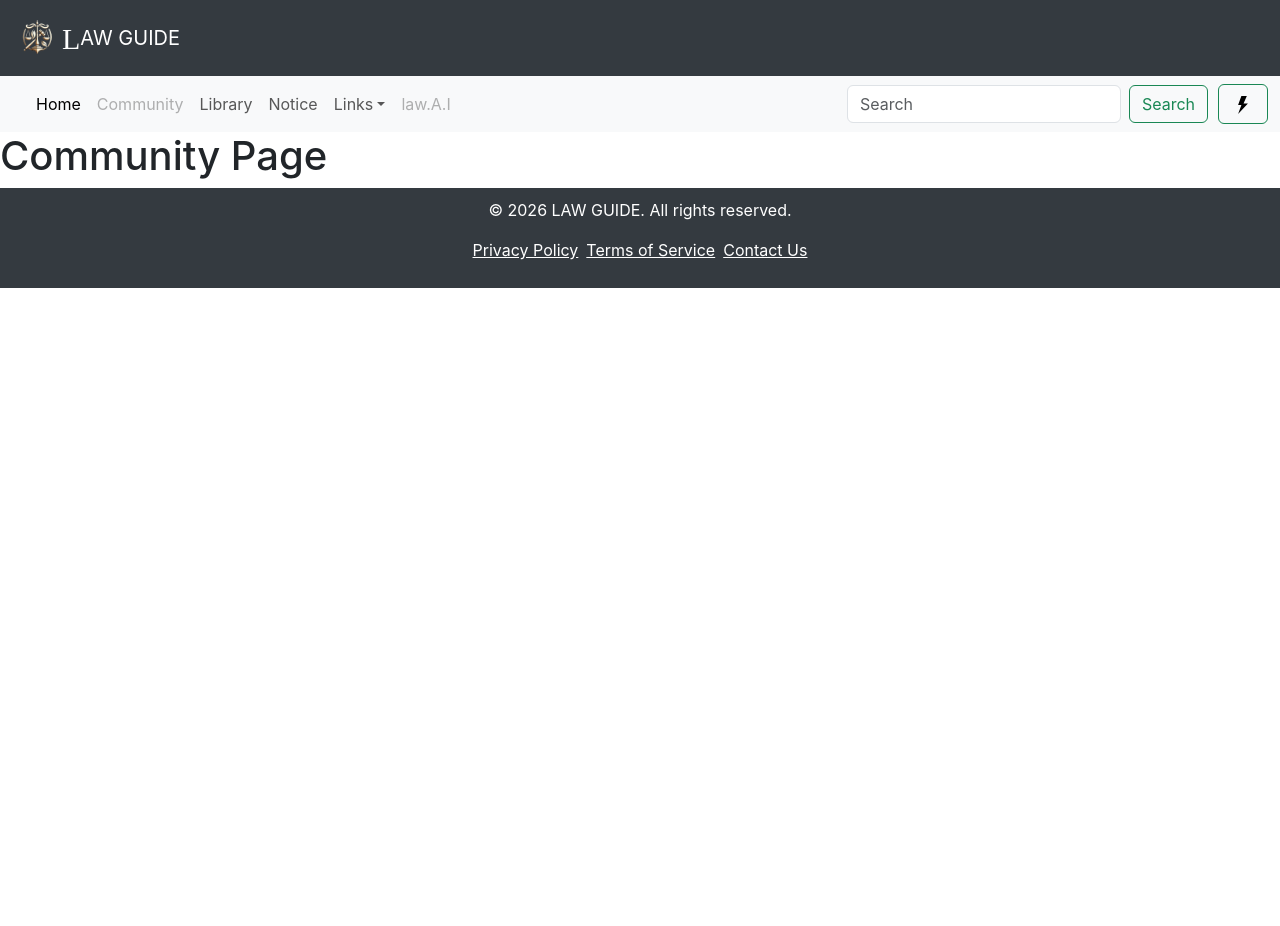
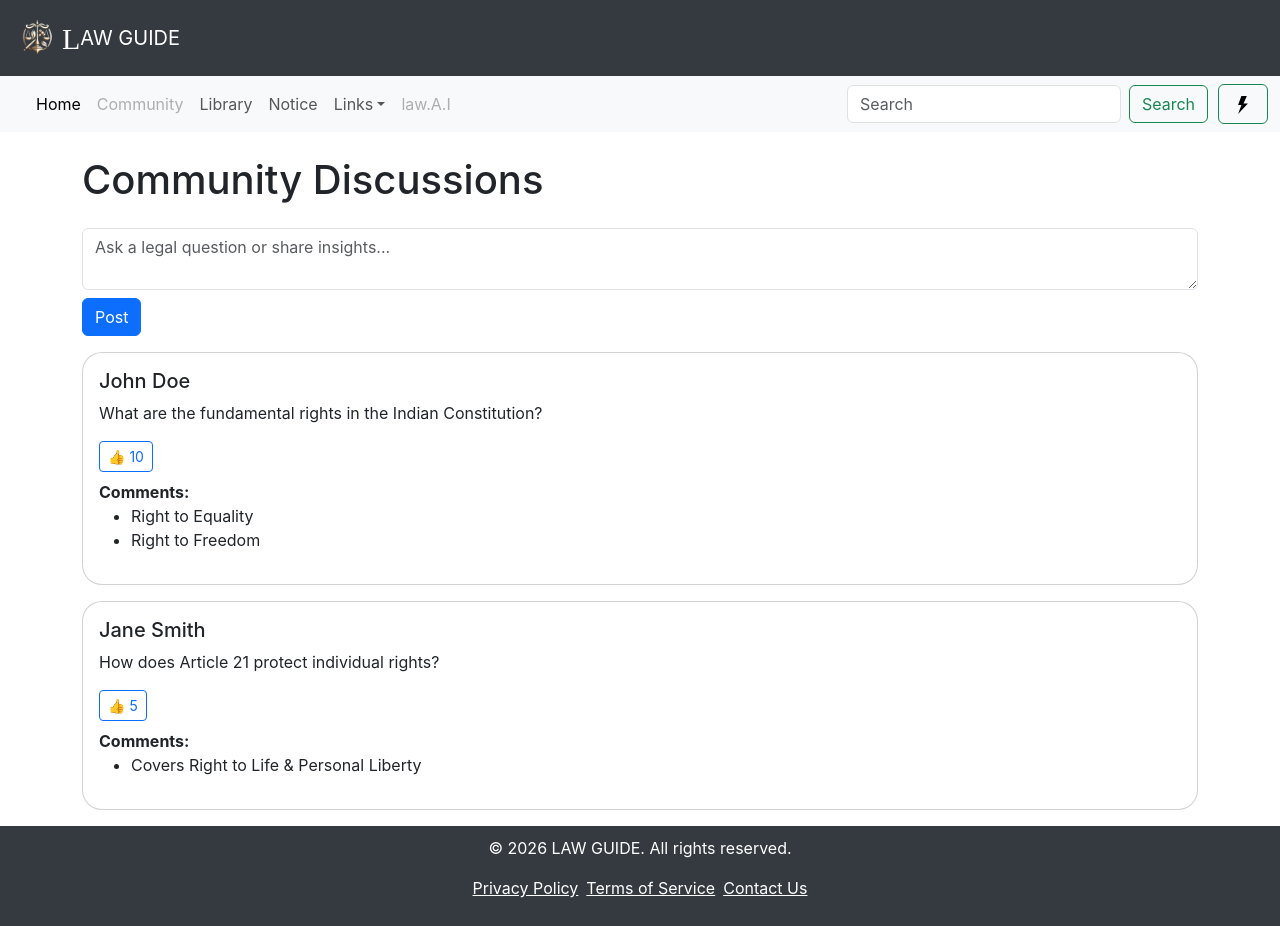
Before and after one commit to Darkstrike03/LawGuide, a React (Create React App) app: page /community in a window 1280 px wide. Before the commit the page ends 800 px from the top, so only its background shows below. Built offline with nearby package versions, Linux system fonts and the light colour scheme.

Commit message:
Update Community.js

```diff
--- a/src/component/Community.js
+++ b/src/component/Community.js
@@ -1,14 +1,61 @@
-import React from 'react';
+import React, { useState } from 'react';
 
-class Community extends React.Component {
-    render() {
-        return (
-            <div>
-                <h1>Community Page</h1>
-                {/* Add your community content here */}
+const Community = () => {
+    const [posts, setPosts] = useState([
+        { id: 1, user: "John Doe", content: "What are the fundamental rights in the Indian Constitution?", likes: 10, comments: ["Right to Equality", "Right to Freedom"] },
+        { id: 2, user: "Jane Smith", content: "How does Article 21 protect individual rights?", likes: 5, comments: ["Covers Right to Life & Personal Liberty"] }
+    ]);
+
+    const [newPost, setNewPost] = useState("");
+
+    const handlePostSubmit = () => {
+        if (newPost.trim() !== "") {
+            setPosts([...posts, { id: posts.length + 1, user: "Anonymous", content: newPost, likes: 0, comments: [] }]);
+            setNewPost("");
+        }
+    };
+
+    const handleLike = (postId) => {
+        setPosts(posts.map(post => post.id === postId ? { ...post, likes: post.likes + 1 } : post));
+    };
+
+    return (
+        <div className="container mt-4">
+            <h1 className="mb-4">Community Discussions</h1>
+
+            {/* New Post Section */}
+            <div className="mb-3">
+                <textarea
+                    className="form-control"
+                    placeholder="Ask a legal question or share insights..."
+                    value={newPost}
+                    onChange={(e) => setNewPost(e.target.value)}
+                ></textarea>
+                <button className="btn btn-primary mt-2" onClick={handlePostSubmit}>Post</button>
             </div>
-        );
-    }
-}
+
+            {/* Posts Section */}
+            <div className="mt-3">
+                {posts.map(post => (
+                    <div key={post.id} className="card mb-3">
+                        <div className="card-body">
+                            <h5 className="card-title">{post.user}</h5>
+                            <p className="card-text">{post.content}</p>
+                            <button className="btn btn-outline-primary btn-sm" onClick={() => handleLike(post.id)}>👍 {post.likes}</button>
+                            <div className="mt-2">
+                                <strong>Comments:</strong>
+                                <ul>
+                                    {post.comments.map((comment, index) => (
+                                        <li key={index}>{comment}</li>
+                                    ))}
+                                </ul>
+                            </div>
+                        </div>
+                    </div>
+                ))}
+            </div>
+        </div>
+    );
+};
 
 export default Community;
```
